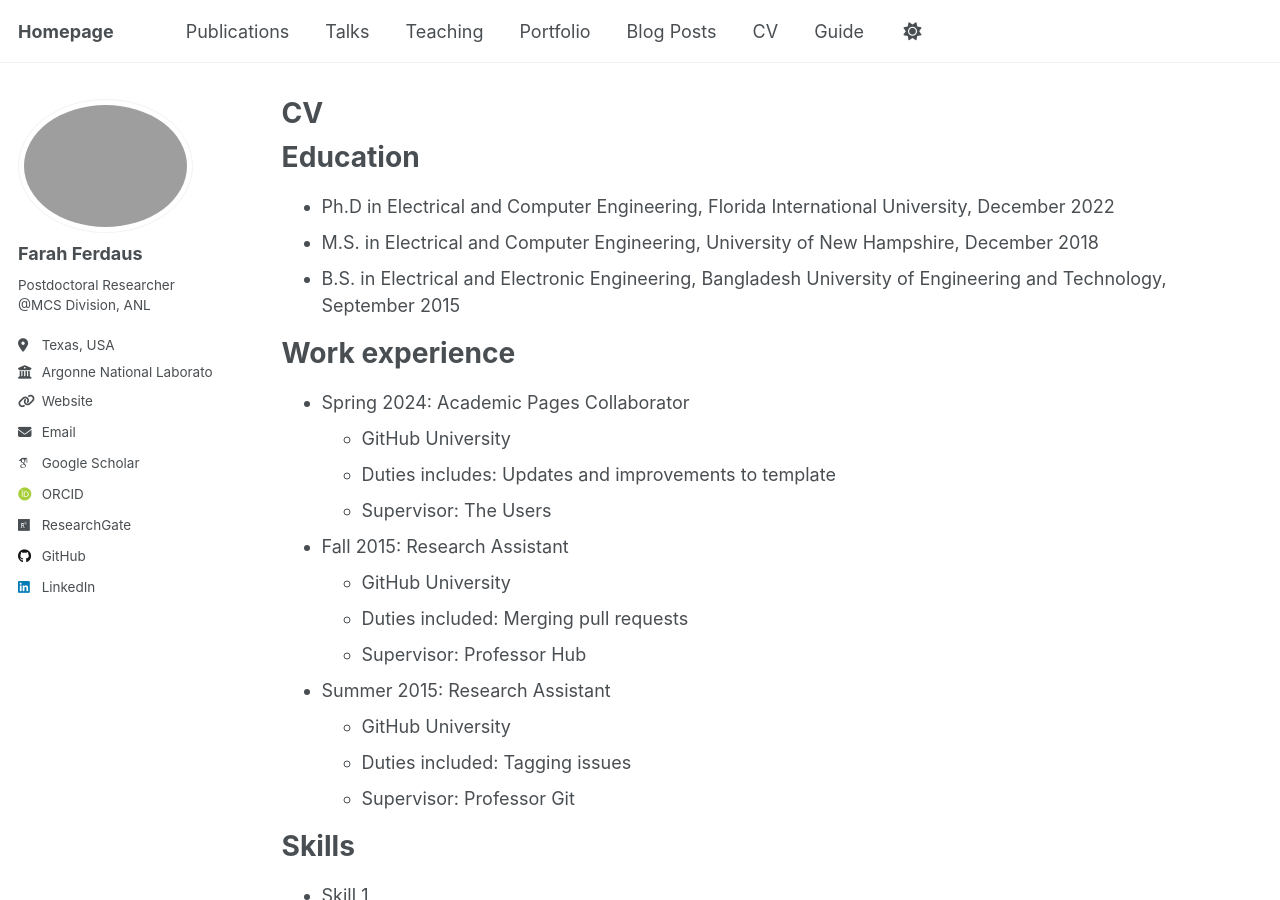
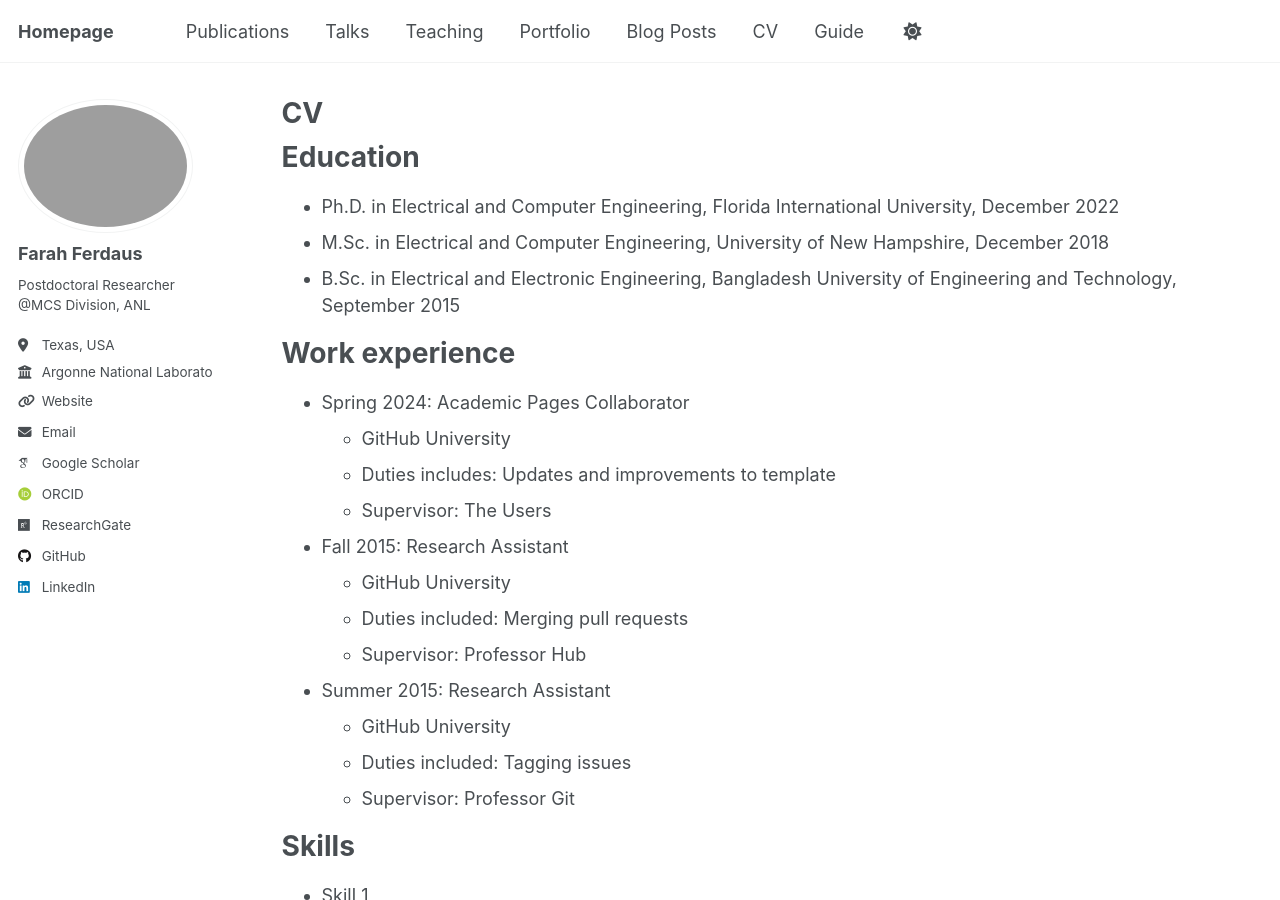
Before and after one commit to fferdaus/fferdaus.github.io, a Jekyll site: the page built from _pages/cv.md, in a window 1280 px wide and 900 px high. Built offline with Jekyll 4.4.1, drawn with Linux system fonts in a browser that asks for light colours; some web fonts are replaced.

Commit message:
Update cv.md

```diff
--- a/_pages/cv.md
+++ b/_pages/cv.md
@@ -11,9 +11,9 @@ redirect_from:
 
 Education
 ======
-* Ph.D in Electrical and Computer Engineering, Florida International University, December 2022
-* M.S. in Electrical and Computer Engineering, University of New Hampshire, December 2018
-* B.S. in Electrical and Electronic Engineering, Bangladesh University of Engineering and Technology, September 2015
+* Ph.D. in Electrical and Computer Engineering, Florida International University, December 2022
+* M.Sc. in Electrical and Computer Engineering, University of New Hampshire, December 2018
+* B.Sc. in Electrical and Electronic Engineering, Bangladesh University of Engineering and Technology, September 2015
 
 Work experience
 ======
```
